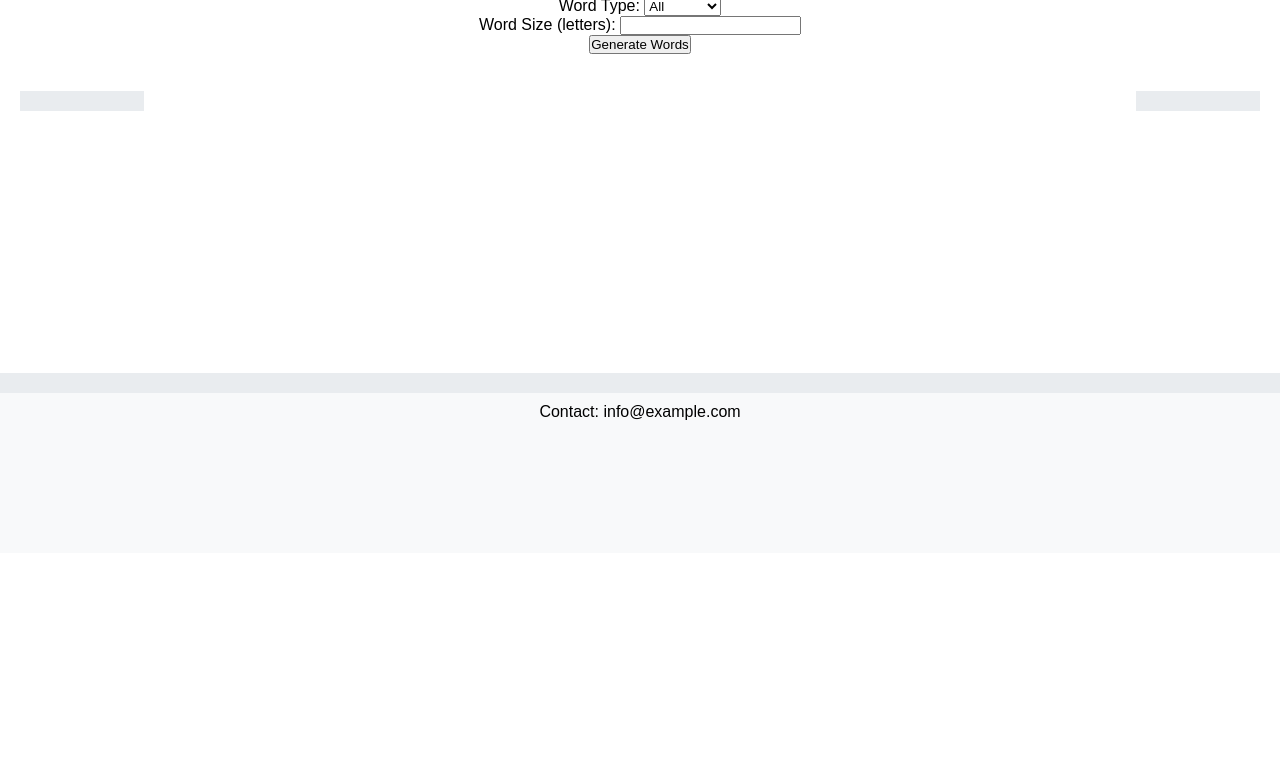
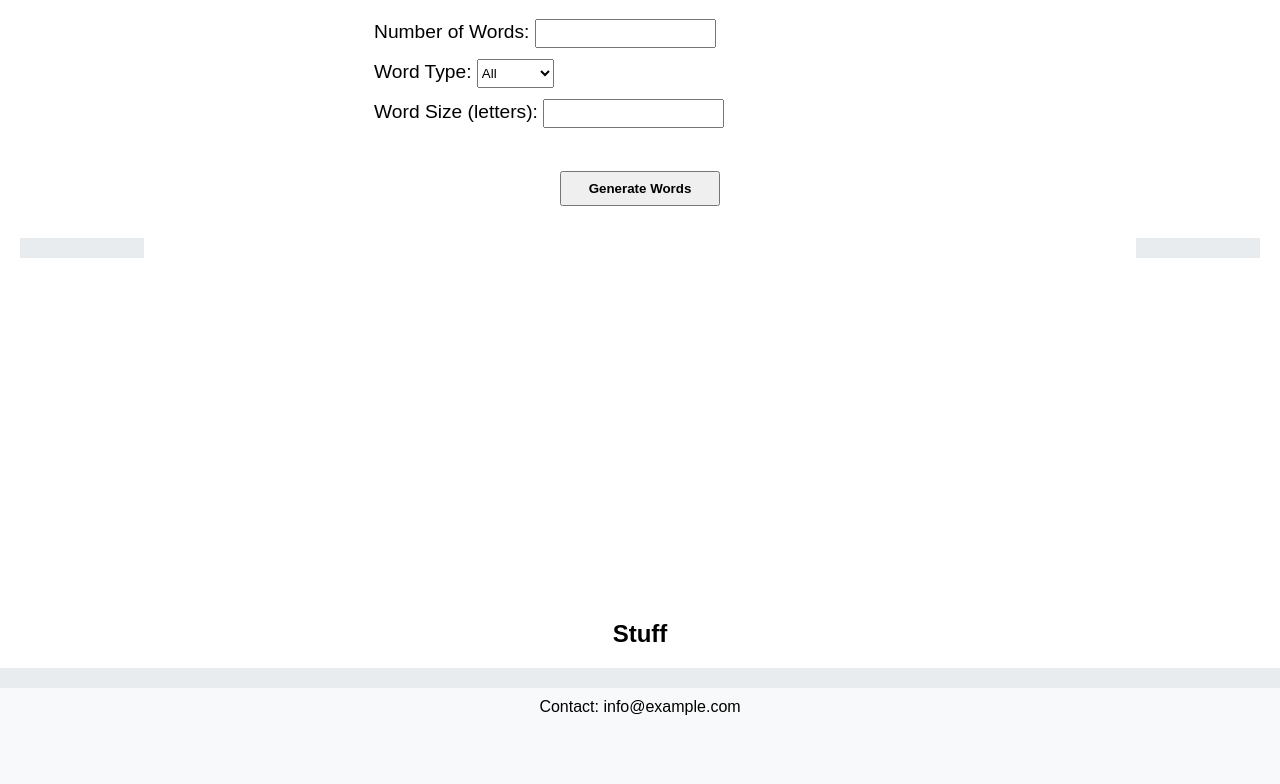
Before and after one commit to Bonzay993/Website-RandomTools, a plain HTML site: page index.html in a window 1280 px wide. Shown: the part 247-1031 px from the top of the page. Before the commit the page ends 800 px from the top, so only its background shows below. Drawn offline with Linux system fonts and the light colour scheme.

Commit message:
Updated form

```diff
--- a/assets/style.css
+++ b/assets/style.css
@@ -85,8 +85,10 @@ nav .nav-buttons button:hover {
     text-align: center;
     display:flex;
     flex-flow:column;
-    justify-content: space-between;
-    gap:20%;
+    justify-content:space-between;
+    height: 45rem;
+    margin-top:5rem;
+
 }
 
 .ads-top{
@@ -95,13 +97,54 @@ nav .nav-buttons button:hover {
 }
 
 .random-word-generator{
-    text-align: center;
-    height:20rem;
+    display:flex;
+    flex-flow:column wrap;
+    gap:1rem;
+
+
 }
 
-.left-align{
+
+.random-word-container{
     text-align: left;
+    align-self: center;
+    display:flex;
+    flex-flow:column ;
+    justify-content: space-between;
+    gap:0.5rem;
 }
+
+.random-word-container-heading{
+    font-size: 280%;
+    margin-bottom:2rem;
+}
+
+
+.generate-words-btn{
+    width:30%;
+    align-self: center;
+    margin-top:2rem;
+    padding:0.5rem;
+    cursor: pointer;
+    font-weight: bold;
+
+}
+
+.random-fields{
+    height:2rem;
+    font-size:120%;
+}
+
+input,select{
+    height:1.8rem;
+
+}
+.result{
+    text-align: center;
+    margin-top:5rem;
+    font-size: 300%;
+}
+
 
 .footer-ads {
     width: 100%;
@@ -121,6 +164,9 @@ nav .nav-buttons button:hover {
     padding: 15px;
     border-top: 1px solid #495057;
 }
+
+
+/* Media Queries */
 @media (max-width: 768px) {
     nav .nav-buttons {
         display: none;
--- a/index.html
+++ b/index.html
@@ -3,7 +3,7 @@
 <head>
     <meta charset="UTF-8">
     <meta name="viewport" content="width=device-width, initial-scale=1.0">
-    <title>Simple Website</title>
+    <title>Tools</title>
     <link rel="stylesheet" href="./assets/style.css">
 </head>
 <body>
@@ -38,16 +38,16 @@
         <div class="main">
             <!-- Main Content -->
 
+            <div class="random-word-generator">
 
-            <div class="random-word-generator">
-                <h1>Random Word Generator</h1>
-
-                <div>
-                    <label for="numberOfWords">Number of Words:</label>
+                <div class="random-word-container">
+                    <h1 class="random-word-container-heading">Random Word Generator</h1>
+                    <div class="random-fields">
+                        <label class="random-word-label" for="numberOfWords">Number of Words:</label>
                         <input type="number" id="numberOfWords" name="numberOfWords" min="1">
                     </div>
-                <div>
-                    <label for="wordType" class="left-align">Word Type:</label>
+                    <div class="random-fields">
+                        <label class="random-word-label" for="wordType">Word Type:</label>
                         <select id="wordType" name="wordType">
                             <option value="all">All</option>
                             <option value="noun">Noun</option>
@@ -55,18 +55,25 @@
                             <option value="adjective">Adjective</option>
                         </select>
                     </div>
-                <div>
-                    <label for="wordSize">Word Size (letters):</label>
+                    <div class="random-fields">
+                        <label class="random-word-label" for="wordSize">Word Size (letters):</label>
                         <input type="number" id="wordSize" name="wordSize" min="1">
                     </div>
-                <button onclick="generateWords()">Generate Words</button>
+                    <button class="generate-words-btn" onclick="generateWords()">Generate Words</button>
                     <div class="result" id="result"></div>
+                </div>
+            </div>
+
+            <div class="seo-content">
+                <h2>Stuff</h2>
             </div>
 
         </div>
+
         <div class="ads">
         <!-- Google Ads Right -->
         </div>
+
     </div>
 
 
```
Lines whose indentation alone changed are shown as unchanged.
